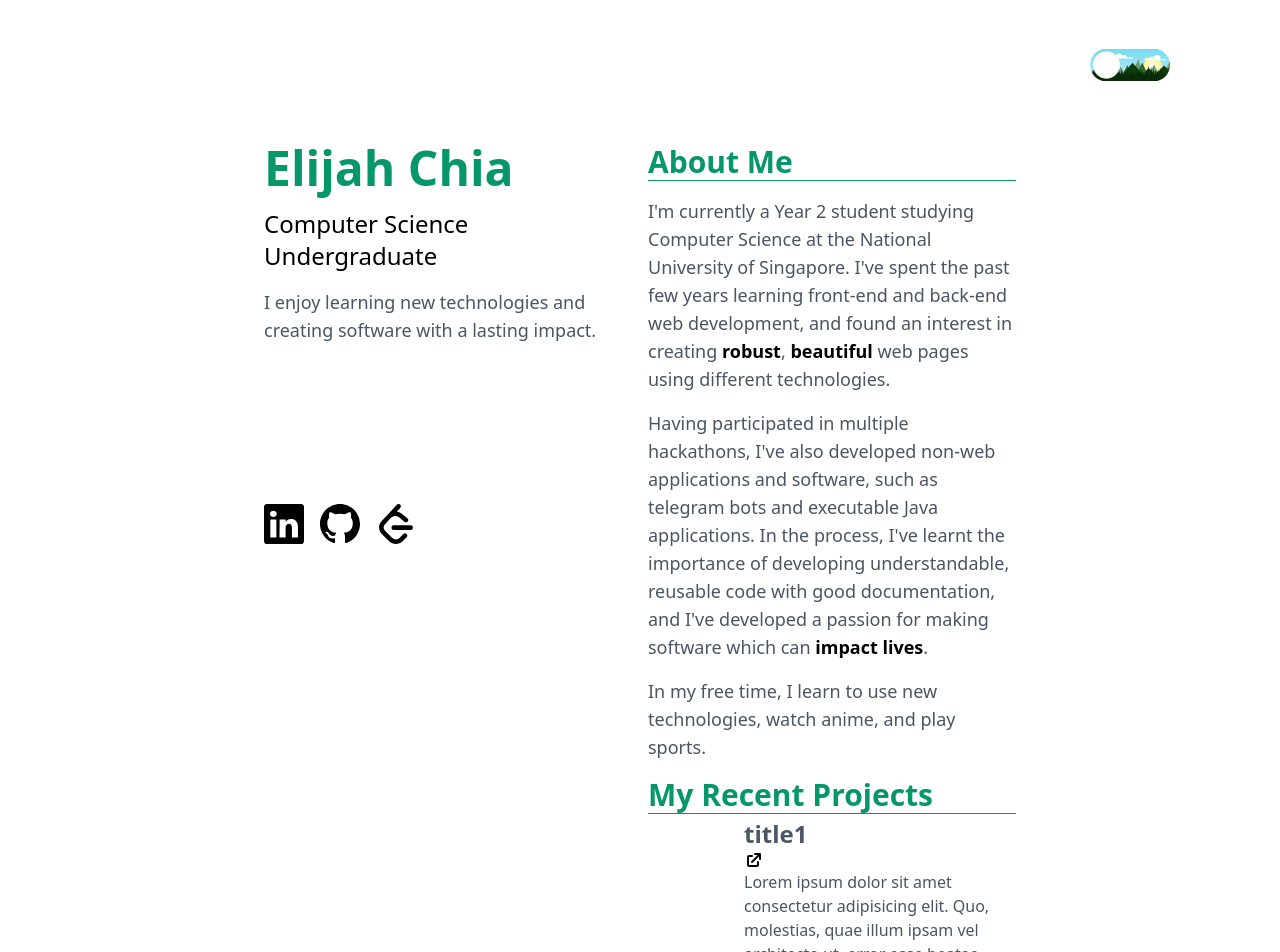
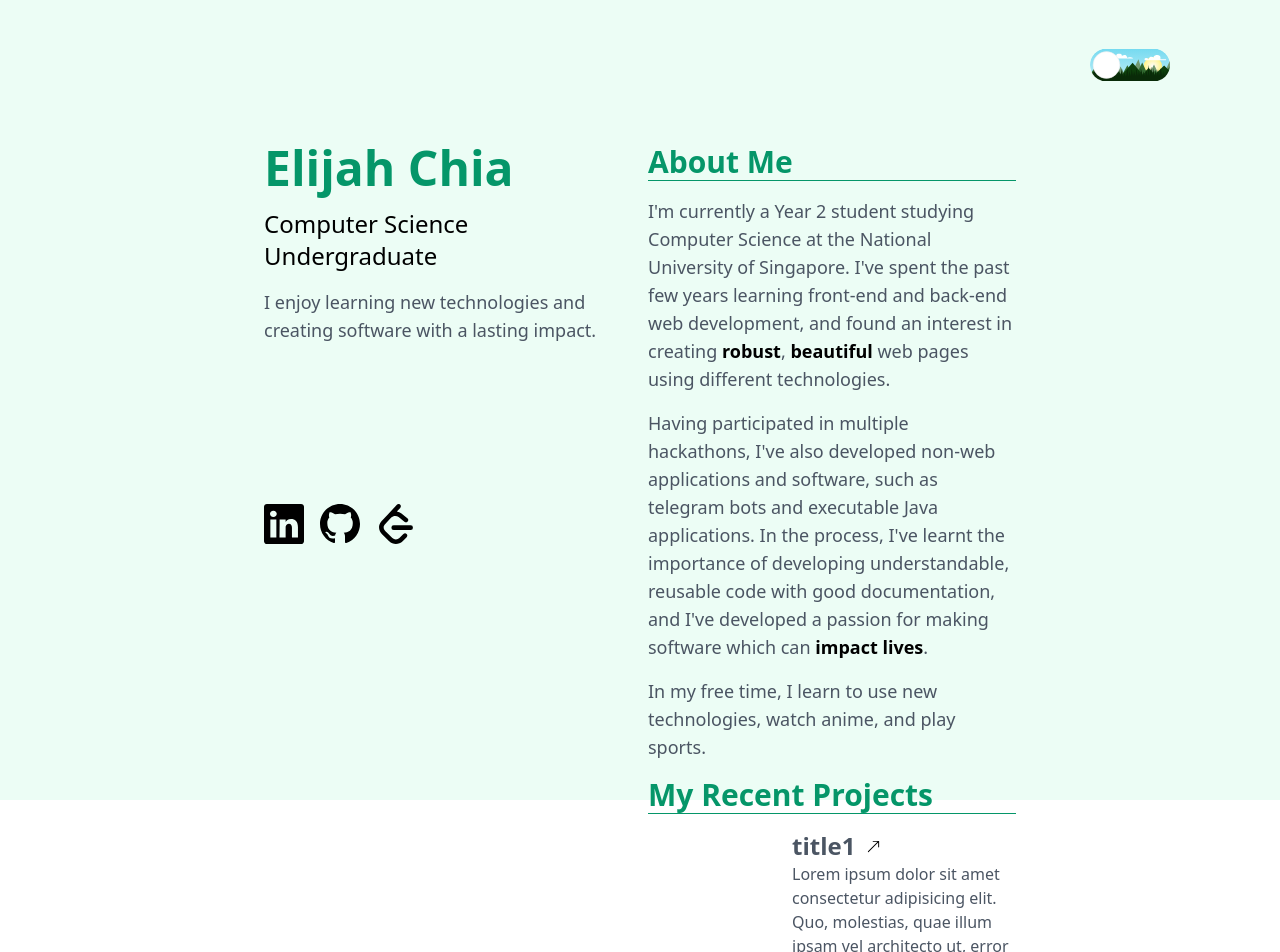
Before and after one commit to Elijah5399/PersonalWebsiteV2, a Next.js app: page / in a window 1280 px wide. Shown: the top 952 px of the page. Built offline with nearby package versions, Linux system fonts and the light colour scheme.

Commit message:
Testing if .env is pushed

```diff
--- a/src/components/Main/MainPage.tsx
+++ b/src/components/Main/MainPage.tsx
@@ -1,12 +1,12 @@
 import ModeToggle from "../toggler/ModeToggle";
 import { BsLinkedin, BsGithub } from "react-icons/bs";
 import { SiLeetcode } from "react-icons/si";
-import Project from "../Project";
+import Projects from "../Projects";
 
 export default function MainPage() {
   return (
     <body>
-      <div className="h-screen bg-white dark:bg-black">
+      <div className="h-screen bg-emerald-50 dark:bg-black">
         <ModeToggle />
         <div className="mx-auto px-6 py-12 font-sans selection:bg-emerald-500">
           <div className="lg:flex lg:justify-between lg:gap-4">
@@ -63,7 +63,7 @@ export default function MainPage() {
                 </div>
               </div>
             </header>
-            <main className="scroll-smooth lg:w-1/2 text-gray-600 dark:text-gray-300 overflow-scroll">
+            <main className="scroll-smooth lg:w-1/2 text-gray-600 dark:text-gray-300 ">
               <div className="lg:py-24 lg:pr-60">
                 <section id="about">
                   <h1 className="text-3xl font-bold text-emerald-600">
@@ -106,13 +106,7 @@ export default function MainPage() {
                     My Recent Projects
                   </h1>
                   <hr className="border-emerald-600" />
-                  <Project
-                    title="title1"
-                    imageLink="blabla"
-                    description="Lorem ipsum dolor sit amet consectetur adipisicing elit. Quo, molestias, quae illum ipsam vel architecto ut, error esse beatae quibusdam illo! Rerum ipsum ipsam dolores nemo quam eum esse doloremque."
-                    projectLink="blabla"
-                    skills={["React", "TypeScript"]}
-                  />
+                  <Projects />
                 </section>
               </div>
             </main>
--- a/src/components/Project.tsx
+++ b/src/components/Project.tsx
@@ -1,4 +1,4 @@
-import { HiExternalLink } from "react-icons/hi";
+import { BsArrowUpRight } from "react-icons/bs";
 
 export default function Project({
   title,
@@ -15,16 +15,17 @@ export default function Project({
 }) {
   return (
     <a href={projectLink} className="group">
-      <div className="dark:group-hover:bg-stone-900/75 group-hover:bg-gray-100/75 rounded-md pl-24 pt-1">
-        <h1 className="group-hover:text-emerald-300 text-2xl font-semibold">
+      <div className="dark:group-hover:bg-stone-900/75 group-hover:bg-gray-100/75 rounded-md pl-36 py-4">
+        <span className="group-hover:text-emerald-300 text-2xl font-semibold">
           {title}{" "}
           <span>
-            <HiExternalLink
-              size={20}
-              className="hover:text-emerald-400 dark:text-white text-black dark:hover:text-emerald-400"
+            <BsArrowUpRight
+              size={15}
+              className="group-hover:text-emerald-400 dark:text-white text-black dark:group-hover:text-emerald-400 inline-block ml-1 mb-1
+              group-hover:translate-x-1 group-hover:-translate-y-1"
             />
           </span>
-        </h1>
+        </span>
         <p>{description}</p>
       </div>
     </a>
--- /dev/null
+++ b/src/components/Projects.tsx
@@ -0,0 +1,13 @@
+import Project from "./Project";
+
+export default function Projects() {
+  return (
+    <Project
+      title="title1"
+      imageLink="blabla"
+      description="Lorem ipsum dolor sit amet consectetur adipisicing elit. Quo, molestias, quae illum ipsam vel architecto ut, error esse beatae quibusdam illo! Rerum ipsum ipsam dolores nemo quam eum esse doloremque."
+      projectLink="blabla"
+      skills={["React", "TypeScript"]}
+    />
+  );
+}
```
Also changed, not shown: 1 other file (tests, documents, lock files or other folders).
